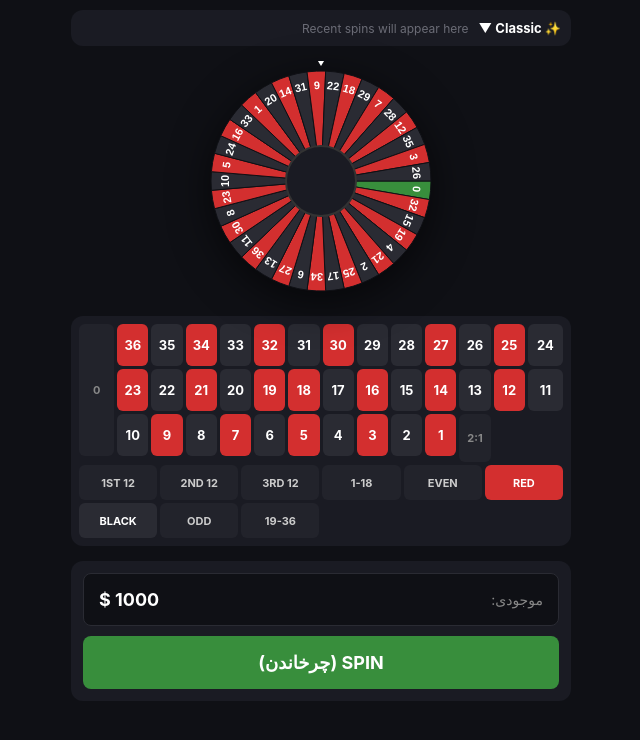
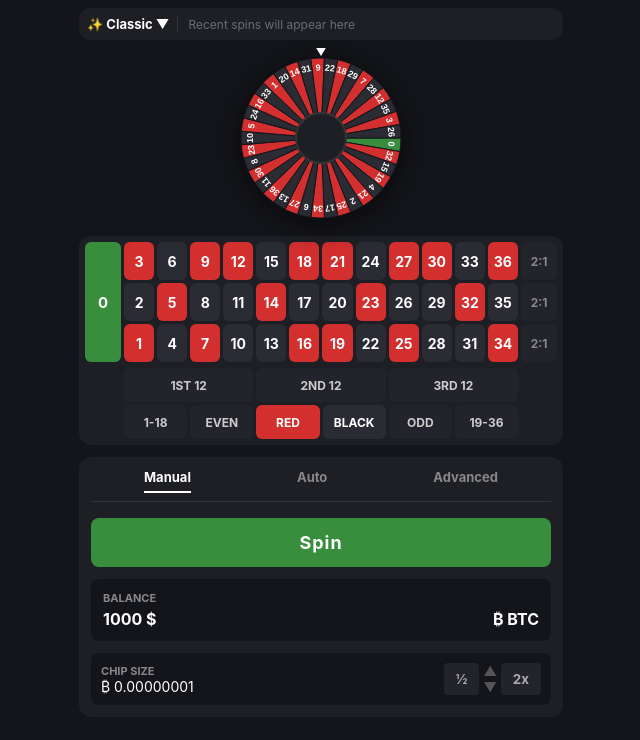
Before and after one commit to vodkashayan-oss/roulette, a plain HTML site: page index.html in a window 1280 px wide. Shown: the whole page, without its empty margins (319-959 px from the left). Drawn offline with Linux system fonts and the light colour scheme.

Commit message:
Update index.html

```diff
--- a/index.html
+++ b/index.html
@@ -6,46 +6,66 @@
 <title>Roulette Game</title>
 <style>
     * { box-sizing: border-box; margin: 0; padding: 0; font-family: -apple-system, BlinkMacSystemFont, "Segoe UI", Roboto, sans-serif; }
-    body { background-color: #0f1015; color: #fff; display: flex; justify-content: center; min-height: 100vh; padding: 10px; }
-    .app { width: 100%; max-width: 500px; display: flex; flex-direction: column; gap: 10px; }
+    body { background-color: #14151a; color: #fff; display: flex; justify-content: center; min-height: 100vh; }
+    .app { width: 100%; max-width: 500px; padding: 8px; display: flex; flex-direction: column; gap: 8px; }
 
-    /* Top Bar (FaucetPay Style) */
-    .top-bar { background: #1a1b23; border-radius: 12px; padding: 10px; display: flex; align-items: center; gap: 10px; overflow: hidden; }
-    .classic-dropdown { display: flex; align-items: center; gap: 5px; font-size: 13px; font-weight: bold; color: #fff; white-space: nowrap; }
+    /* Top Bar (تاریخچه) */
+    .top-bar { background: #1e1f24; border-radius: 12px; padding: 8px; display: flex; align-items: center; gap: 10px; direction: ltr; }
+    .classic-dropdown { display: flex; align-items: center; gap: 4px; font-size: 13px; font-weight: bold; color: #fff; white-space: nowrap; padding-right: 8px; border-right: 1px solid #333; }
     .history-container { display: flex; gap: 6px; overflow-x: auto; scrollbar-width: none; flex: 1; align-items: center; }
     .history-container::-webkit-scrollbar { display: none; }
     .history-placeholder { color: #6b6c76; font-size: 12px; white-space: nowrap; }
-    .hist-item { min-width: 32px; height: 40px; border-radius: 6px; display: flex; align-items: center; justify-content: center; font-weight: bold; font-size: 13px; color: #fff; }
+    .hist-item { min-width: 32px; height: 38px; border-radius: 6px; display: flex; align-items: center; justify-content: center; font-weight: bold; font-size: 13px; color: #fff; }
     .hist-red { background: #d32f2f; }
     .hist-black { background: #2a2b33; }
     .hist-green { background: #388e3c; }
 
-    /* Canvas Wheel */
-    .wheel-wrapper { display: flex; justify-content: center; margin: 5px 0; position: relative; }
-    canvas { width: 240px; height: 240px; filter: drop-shadow(0 10px 20px rgba(0,0,0,0.6)); }
+    /* چرخ */
+    .wheel-wrapper { display: flex; justify-content: center; margin: 0; position: relative; }
+    canvas { width: 180px; height: 180px; filter: drop-shadow(0 5px 15px rgba(0,0,0,0.6)); }
 
-    /* Table (FaucetPay Style) */
-    .table-container { background: #1a1b23; padding: 8px; border-radius: 12px; }
-    .roulette-grid { display: grid; grid-template-columns: 2.2rem repeat(12, 1fr) 2.2rem; gap: 3px; direction: ltr; }
-    .cell { height: 42px; display: flex; align-items: center; justify-content: center; border-radius: 6px; font-weight: bold; font-size: 13px; cursor: pointer; user-select: none; transition: 0.1s; border: 1px solid transparent; }
-    .cell:active { transform: scale(0.95); border: 1px solid #fff; }
+    /* میز شرط بندی */
+    .table-container { background: #1e1f24; padding: 6px; border-radius: 12px; display: flex; flex-direction: column; gap: 4px; direction: ltr; }
+
+    /* بخش اصلی اعداد */
+    .main-table { display: flex; gap: 3px; }
+    .zero-col { width: 36px; display: flex; }
+    .zero-cell { flex: 1; background: #388e3c; border-radius: 6px; display: flex; align-items: center; justify-content: center; font-weight: bold; font-size: 15px; color: #fff; cursor: pointer; }
+
+    .numbers-area { flex: 1; display: flex; flex-direction: column; gap: 3px; }
+    .num-row { display: flex; gap: 3px; }
+    .cell { flex: 1; height: 38px; border-radius: 6px; display: flex; align-items: center; justify-content: center; font-weight: bold; font-size: 14px; cursor: pointer; user-select: none; transition: 0.1s; }
+    .cell:active { transform: scale(0.95); }
     .cell.red { background: #d32f2f; color: #fff; }
     .cell.black { background: #2a2b33; color: #fff; }
-    .cell.green { background: #388e3c; color: #fff; }
-    .cell.span-3 { grid-row: span 3; height: auto; background: #22232b; color: #888; font-size: 11px; }
 
-    .bottom-bets { display: grid; grid-template-columns: repeat(6, 1fr); gap: 3px; margin-top: 3px; direction: ltr; }
-    .bottom-bets .cell { height: 35px; background: #22232b; color: #ccc; font-size: 11px; border-radius: 6px;}
-    .bottom-bets .cell.red-bet { background: #d32f2f; color: #fff; }
-    .bottom-bets .cell.black-bet { background: #2a2b33; color: #fff; }
+    .two-to-one { width: 36px; display: flex; flex-direction: column; gap: 3px; }
+    .two-to-one .cell { background: #22232b; color: #888; font-size: 12px; }
 
-    /* Controls */
-    .controls { background: #1a1b23; padding: 12px; border-radius: 12px; display: flex; flex-direction: column; gap: 10px; margin-top: 5px; }
-    .balance-box { display: flex; justify-content: space-between; background: #0f1015; padding: 15px; border-radius: 8px; align-items: center; border: 1px solid #2a2b33; }
-    .balance-text { color: #888; font-size: 14px; }
-    .balance-val { font-weight: bold; color: #fff; font-size: 18px; }
-    .spin-btn { width: 100%; padding: 16px; border-radius: 8px; border: none; background: #388e3c; color: #fff; font-size: 18px; font-weight: bold; cursor: pointer; transition: 0.2s; }
+    /* ردیف پایین میز */
+    .bottom-table { display: flex; flex-direction: column; gap: 3px; margin-top: 2px; margin-left: 39px; margin-right: 39px; }
+    .bottom-row { display: flex; gap: 3px; }
+    .bottom-cell { flex: 1; height: 34px; border-radius: 6px; background: #22232b; color: #ccc; display: flex; align-items: center; justify-content: center; font-weight: bold; font-size: 12px; cursor: pointer; }
+    .bottom-cell.red { background: #d32f2f; color: #fff; }
+    .bottom-cell.black { background: #2a2b33; color: #fff; }
+
+    /* کنترل ها */
+    .controls { background: #1e1f24; padding: 12px; border-radius: 12px; display: flex; flex-direction: column; gap: 12px; margin-top: 4px; direction: ltr; }
+
+    .tabs { display: flex; justify-content: space-around; color: #888; font-size: 13px; font-weight: bold; border-bottom: 1px solid #333; padding-bottom: 8px; margin-bottom: 4px; }
+    .tab.active { color: #fff; border-bottom: 2px solid #fff; padding-bottom: 6px; }
+
+    .spin-btn { width: 100%; padding: 14px; border-radius: 8px; border: none; background: #388e3c; color: #fff; font-size: 18px; font-weight: bold; cursor: pointer; transition: 0.2s; letter-spacing: 1px; }
     .spin-btn:disabled { background: #2a2b33; color: #666; cursor: not-allowed; }
+
+    .info-box { background: #14151a; padding: 12px; border-radius: 8px; display: flex; flex-direction: column; gap: 4px; }
+    .info-label { color: #888; font-size: 11px; font-weight: bold; text-transform: uppercase; }
+    .info-value { display: flex; justify-content: space-between; align-items: center; font-size: 16px; font-weight: bold; }
+
+    .chip-box { display: flex; align-items: center; justify-content: space-between; background: #14151a; padding: 10px; border-radius: 8px; }
+    .chip-text { color: #fff; font-size: 14px; }
+    .chip-buttons { display: flex; gap: 4px; }
+    .chip-btn { background: #22232b; border: none; color: #aaa; padding: 6px 12px; border-radius: 4px; font-weight: bold; cursor: pointer; }
 
     .win-alert { position: fixed; top: 20px; left: 50%; transform: translateX(-50%) translateY(-20px); background: #388e3c; color: white; padding: 10px 20px; border-radius: 20px; font-weight: bold; opacity: 0; transition: 0.3s; pointer-events: none; z-index: 100; box-shadow: 0 5px 15px rgba(0,0,0,0.5); }
     .win-alert.show { opacity: 1; transform: translate(-50%, 0); }
@@ -56,7 +76,7 @@
 <div class="win-alert" id="winAlert">شما برنده شدید!</div>
 
 <div class="app">
-    <!-- نوار بالا (شبیه FaucetPay) -->
+    <!-- تاریخچه بالا -->
     <div class="top-bar">
         <div class="classic-dropdown">✨ Classic ▼</div>
         <div class="history-container" id="historyBar">
@@ -64,34 +84,77 @@
         </div>
     </div>
 
-    <!-- چرخ -->
+    <!-- چرخ انیمیشن (کوچک شده) -->
     <div class="wheel-wrapper">
-        <canvas id="wheelCanvas" width="240" height="240"></canvas>
+        <canvas id="wheelCanvas" width="180" height="180"></canvas>
     </div>
 
-    <!-- میز شرط بندی -->
+    <!-- میز شرط بندی دقیقا شبیه FaucetPay -->
     <div class="table-container">
-        <div class="roulette-grid" id="bettingGrid"></div>
-        <div class="bottom-bets">
-            <div class="cell">1ST 12</div>
-            <div class="cell">2ND 12</div>
-            <div class="cell">3RD 12</div>
-            <div class="cell">1-18</div>
-            <div class="cell">EVEN</div>
-            <div class="cell red-bet">RED</div>
-            <div class="cell black-bet">BLACK</div>
-            <div class="cell">ODD</div>
-            <div class="cell">19-36</div>
+        <div class="main-table">
+            <!-- عدد صفر -->
+            <div class="zero-col">
+                <div class="zero-cell" onclick="alert('شرط روی صفر')">0</div>
+            </div>
+
+            <!-- اعداد (ساخته شده با جاوا اسکریپت) -->
+            <div class="numbers-area" id="numbersArea"></div>
+
+            <!-- 2:1 ها -->
+            <div class="two-to-one">
+                <div class="cell" onclick="alert('شرط روی ستون ۱')">2:1</div>
+                <div class="cell" onclick="alert('شرط روی ستون ۲')">2:1</div>
+                <div class="cell" onclick="alert('شرط روی ستون ۳')">2:1</div>
+            </div>
+        </div>
+
+        <!-- ردیف پایین میز -->
+        <div class="bottom-table">
+            <div class="bottom-row">
+                <div class="bottom-cell" onclick="alert('شرط روی 1ST 12')">1ST 12</div>
+                <div class="bottom-cell" onclick="alert('شرط روی 2ND 12')">2ND 12</div>
+                <div class="bottom-cell" onclick="alert('شرط روی 3RD 12')">3RD 12</div>
+            </div>
+            <div class="bottom-row">
+                <div class="bottom-cell" onclick="alert('شرط روی 1-18')">1-18</div>
+                <div class="bottom-cell" onclick="alert('شرط روی EVEN')">EVEN</div>
+                <div class="bottom-cell red" onclick="alert('شرط روی قرمز')">RED</div>
+                <div class="bottom-cell black" onclick="alert('شرط روی مشکی')">BLACK</div>
+                <div class="bottom-cell" onclick="alert('شرط روی ODD')">ODD</div>
+                <div class="bottom-cell" onclick="alert('شرط روی 19-36')">19-36</div>
+            </div>
         </div>
     </div>
 
     <!-- کنترل ها -->
     <div class="controls">
-        <div class="balance-box">
-            <span class="balance-text">موجودی:</span>
-            <span class="balance-val" id="balanceDisplay">1000 $</span>
+        <div class="tabs">
+            <div class="tab active">Manual</div>
+            <div class="tab">Auto</div>
+            <div class="tab">Advanced</div>
         </div>
-        <button class="spin-btn" id="spinBtn">SPIN (چرخاندن)</button>
+
+        <button class="spin-btn" id="spinBtn">Spin</button>
+
+        <div class="info-box">
+            <div class="info-label">Balance</div>
+            <div class="info-value">
+                <span id="balanceDisplay">1000 $</span>
+                <span>₿ BTC</span>
+            </div>
+        </div>
+
+        <div class="chip-box">
+            <div>
+                <div class="info-label">Chip Size</div>
+                <div class="chip-text">₿ 0.00000001</div>
+            </div>
+            <div class="chip-buttons">
+                <button class="chip-btn">½</button>
+                <button class="chip-buttons" style="background:transparent; border:none; color:#555;">▲<br>▼</button>
+                <button class="chip-btn">2x</button>
+            </div>
+        </div>
     </div>
 </div>
 
@@ -100,48 +163,40 @@ const NUMBERS = [0,32,15,19,4,21,2,25,17,34,6,27,13,36,11,30,8,23,10,5,24,16,33,
 const RED = new Set([1,3,5,7,9,12,14,16,18,19,21,23,25,27,30,32,34,36]);
 let balance = 1000;
 
-// ساخت جدول (دقیقا شبیه عکس)
-const grid = document.getElementById('bettingGrid');
-grid.innerHTML = '';
+// ساخت جدول اعداد دقیقا مثل عکس
+const numbersArea = document.getElementById('numbersArea');
+numbersArea.innerHTML = '';
 
-// خانه صفر (سمت راست)
-const zero = document.createElement('div');
-zero.className = 'cell green span-3';
-zero.textContent = '0';
-grid.appendChild(zero);
+// ردیف اول: 3, 6, 9... 36
+let row1 = document.createElement('div'); row1.className = 'num-row';
+// ردیف دوم: 2, 5, 8... 35
+let row2 = document.createElement('div'); row2.className = 'num-row';
+// ردیف سوم: 1, 4, 7... 34
+let row3 = document.createElement('div'); row3.className = 'num-row';
 
-// اعداد (از راست به چپ به صورت ستونی)
 for (let col = 1; col <= 12; col++) {
-    // در LTR Grid، اولین ستون چپ است. پس برای چیدمان FaucetPay ستون 12 را اول میگذاریم
-    let c = 13 - col;
-    let n1 = c * 3;     // ردیف اول
-    let n2 = c * 3 - 1; // ردیف دوم
-    let n3 = c * 3 - 2; // ردیف سوم
+    let n1 = col * 3;     // 3, 6, 9...
+    let n2 = col * 3 - 1; // 2, 5, 8...
+    let n3 = col * 3 - 2; // 1, 4, 7...
 
-    [n1, n2, n3].forEach(num => {
-        const cell = document.createElement('div');
-        cell.className = `cell ${RED.has(num) ? 'red' : 'black'}`;
-        cell.textContent = num;
-        grid.appendChild(cell);
-    });
+    row1.innerHTML += `<div class="cell ${RED.has(n1) ? 'red' : 'black'}">${n1}</div>`;
+    row2.innerHTML += `<div class="cell ${RED.has(n2) ? 'red' : 'black'}">${n2}</div>`;
+    row3.innerHTML += `<div class="cell ${RED.has(n3) ? 'red' : 'black'}">${n3}</div>`;
 }
-
-// دکمه 2:1 (سمت چپ)
-const twoToOne = document.createElement('div');
-twoToOne.className = 'cell span-3';
-twoToOne.textContent = '2:1';
-grid.appendChild(twoToOne);
+numbersArea.appendChild(row1);
+numbersArea.appendChild(row2);
+numbersArea.appendChild(row3);
 
 
-// --- انیمیشن چرخ و رفع باگ ---
+// --- انیمیشن چرخ و منطق ---
 const canvas = document.getElementById('wheelCanvas');
 const ctx = canvas.getContext('2d');
-const CX = 120, CY = 120, R = 110;
+const CX = 90, CY = 90, R = 80;
 const POCKETS = 37;
 const STEP = (Math.PI * 2) / POCKETS;
 
 function drawWheel(angle) {
-    ctx.clearRect(0, 0, 240, 240);
+    ctx.clearRect(0, 0, 180, 180);
 
     for (let i = 0; i < POCKETS; i++) {
         const start = i * STEP + angle;
@@ -155,7 +210,7 @@ function drawWheel(angle) {
         const num = NUMBERS[i];
         ctx.fillStyle = num === 0 ? '#388e3c' : (RED.has(num) ? '#d32f2f' : '#2a2b33');
         ctx.fill();
-        ctx.strokeStyle = '#0f1015';
+        ctx.strokeStyle = '#14151a';
         ctx.lineWidth = 1;
         ctx.stroke();
 
@@ -163,10 +218,10 @@ function drawWheel(angle) {
         ctx.save();
         ctx.translate(CX, CY);
         ctx.rotate(start + STEP / 2);
-        ctx.translate(R - 15, 0);
+        ctx.translate(R - 10, 0);
         ctx.rotate(Math.PI / 2);
         ctx.fillStyle = '#fff';
-        ctx.font = 'bold 11px Arial';
+        ctx.font = 'bold 9px Arial';
         ctx.textAlign = 'center';
         ctx.textBaseline = 'middle';
         ctx.fillText(num, 0, 0);
@@ -174,15 +229,15 @@ function drawWheel(angle) {
     }
 
     // دایره وسط
-    ctx.beginPath(); ctx.arc(CX, CY, 35, 0, Math.PI * 2);
-    ctx.fillStyle = '#1a1b23'; ctx.fill();
+    ctx.beginPath(); ctx.arc(CX, CY, 25, 0, Math.PI * 2);
+    ctx.fillStyle = '#1e1f24'; ctx.fill();
     ctx.strokeStyle = '#333'; ctx.lineWidth = 2; ctx.stroke();
 
     // نشانگر بالای چرخ
     ctx.beginPath();
-    ctx.moveTo(CX, CY - R - 5);
-    ctx.lineTo(CX - 8, CY - R - 18);
-    ctx.lineTo(CX + 8, CY - R - 18);
+    ctx.moveTo(CX, CY - R - 2);
+    ctx.lineTo(CX - 6, CY - R - 12);
+    ctx.lineTo(CX + 6, CY - R - 12);
     ctx.closePath();
     ctx.fillStyle = '#fff'; ctx.fill();
 }
@@ -209,26 +264,21 @@ spinBtn.addEventListener('click', () => {
     const targetIndex = Math.floor(Math.random() * POCKETS);
     const targetNum = NUMBERS[targetIndex];
 
-    // --- محاسبه دقیق ریاضی برای رفع باگ ---
-    // زاویه مرکز جیب هدف در حالت بدون چرخش:
+    // محاسبه دقیق ریاضی
     const targetSliceCenter = targetIndex * STEP + (STEP / 2);
-
-    // ما می‌خواهیم این نقطه دقیقا زیر نشانگر بالا (یعنی -PI/2) قرار بگیرد:
-    // targetSliceCenter + targetAngle = -PI/2 (mod 2PI)
     let exactTargetAngle = -Math.PI / 2 - targetSliceCenter;
 
-    // نرمال سازی زاویه به بین 0 و 2PI
+    // نرمال سازی
     exactTargetAngle = (exactTargetAngle % (Math.PI * 2) + (Math.PI * 2)) % (Math.PI * 2);
 
-    // اضافه کردن 10 دور کامل برای افکت چرخش
+    // 10 دور کامل
     let targetAngle = exactTargetAngle + (Math.PI * 2 * 10);
 
-    // اطمینان از اینکه همیشه در جهت عقربه‌های ساعت می‌چرخد (زاویه بزرگتر از قبلی)
     while (targetAngle <= currentAngle) {
         targetAngle += Math.PI * 2;
     }
 
-    const duration = 4500; // 4.5 ثانیه
+    const duration = 4500;
     const startTime = performance.now();
     const startAngle = currentAngle;
 
@@ -236,7 +286,6 @@ spinBtn.addEventListener('click', () => {
         const elapsed = time - startTime;
         const progress = Math.min(elapsed / duration, 1);
 
-        // افکت توقف نرم (easeOutCubic)
         const easeOut = 1 - Math.pow(1 - progress, 3);
         currentAngle = startAngle + (targetAngle - startAngle) * easeOut;
 
@@ -245,18 +294,17 @@ spinBtn.addEventListener('click', () => {
         if (progress < 1) {
             requestAnimationFrame(animate);
         } else {
-            finishGame(targetNum, targetIndex);
+            finishGame(targetNum);
         }
     }
 
     requestAnimationFrame(animate);
 });
 
-function finishGame(num, index) {
+function finishGame(num) {
     isSpinning = false;
     spinBtn.disabled = false;
 
-    // آپدیت تاریخچه
     if(historyBar.querySelector('.history-placeholder')) {
         historyBar.innerHTML = '';
     }
@@ -268,7 +316,7 @@ function finishGame(num, index) {
         historyBar.lastChild.remove();
     }
 
-    // منطق برد و باخت (ساده و رندوم برای دمو)
+    // منطق ساده برد
     if (num !== 0 && Math.random() > 0.5) {
         const winAmount = 20;
         balance += winAmount;
@@ -286,7 +334,6 @@ function showWin(text) {
     winAlert.classList.add('show');
     setTimeout(() => winAlert.classList.remove('show'), 2500);
 }
-
 </script>
 </body>
 </html>
```
